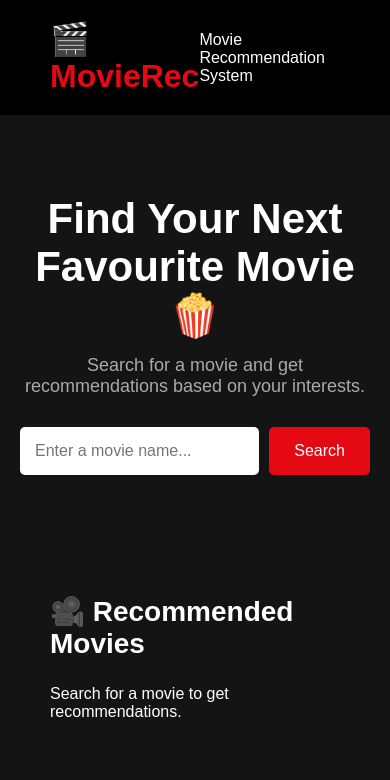
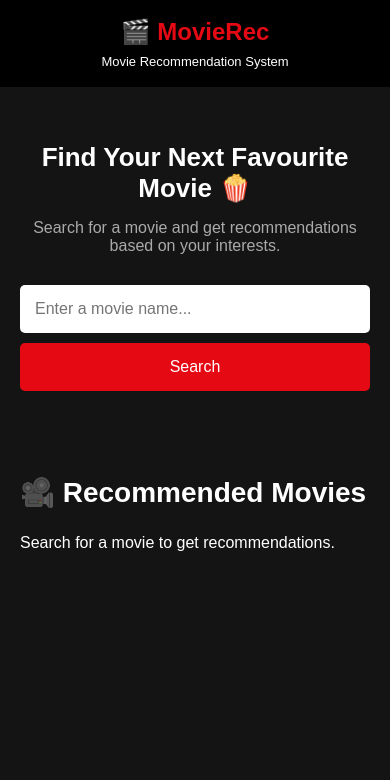
Before and after one commit to Marky1710/Movie-Recommendation-System, a Flask app: page / in a window 390 px wide. Shown: the top 780 px of the page. Run offline with Flask 3, Linux system fonts and the light colour scheme; parts of the project's set-up code (start-up, migrations or seed data) failed here and were passed over.

Commit message:
Improve movie cards, modal and responsive design

```diff
--- a/templates/index.html
+++ b/templates/index.html
@@ -223,10 +236,103 @@
             font-weight: bold;
             cursor: pointer;
             transition: background 0.3s ease;
+            box-shadow: 0 4px 10px rgba(229, 9, 20, 0.3);
         }
 
         .details-btn:hover {
             background: #b20710;
+        }
+
+        @media (max-width: 768px) {
+
+            header {
+                padding: 18px 20px;
+            }
+
+            header h1 {
+                font-size: 24px;
+            }
+
+            header span {
+                font-size: 13px;
+            }
+
+            .hero {
+                padding: 55px 20px;
+            }
+
+            .hero h2 {
+                font-size: 30px;
+            }
+
+            .hero p {
+                font-size: 16px;
+            }
+
+            .search-box {
+                flex-direction: column;
+                align-items: center;
+            }
+
+            .search-box input {
+                width: 100%;
+                max-width: 400px;
+            }
+
+            .search-box button {
+                width: 100%;
+                max-width: 400px;
+            }
+
+            .movies {
+                padding: 30px 20px 50px;
+            }
+
+            .movie-container {
+                grid-template-columns: repeat(2, 1fr);
+                gap: 15px;
+            }
+
+            .movie-card img {
+                height: 260px;
+            }
+
+            .movie-card h3 {
+                font-size: 16px;
+            }
+
+            .movie-modal-content {
+                width: 95%;
+                padding: 25px 20px;
+            }
+
+            #modalPoster {
+                width: 160px;
+                height: 240px;
+            }
+
+        }
+
+        @media (max-width: 480px) {
+
+            header {
+                flex-direction: column;
+                gap: 8px;
+                text-align: center;
+            }
+
+            .hero h2 {
+                font-size: 26px;
+            }
+
+            .movie-container {
+                grid-template-columns: 1fr;
+            }
+
+            .movie-card img {
+                height: 350px;
+            }
+
         }
 
     </style>
```
Also changed, not shown: other parts of templates/index.html (+26 -13 lines).
